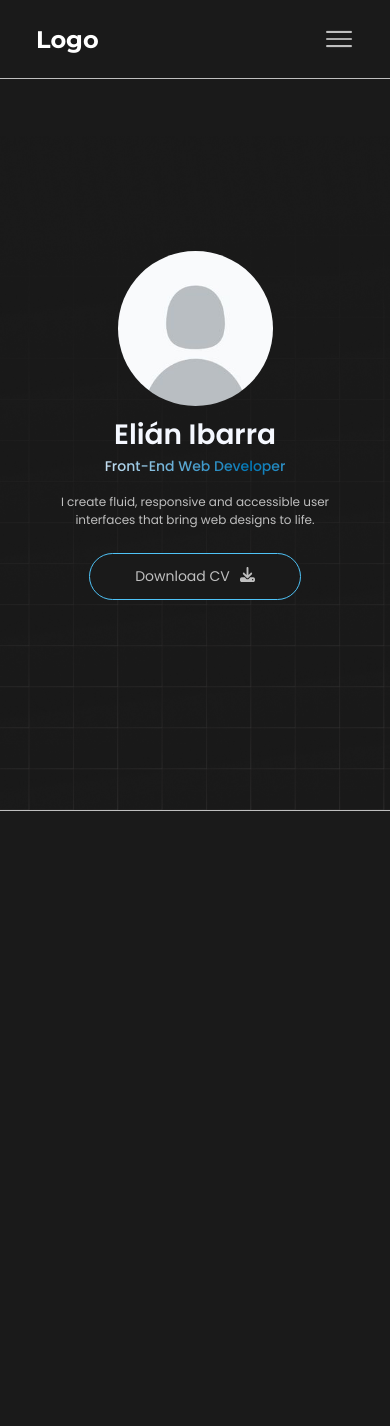
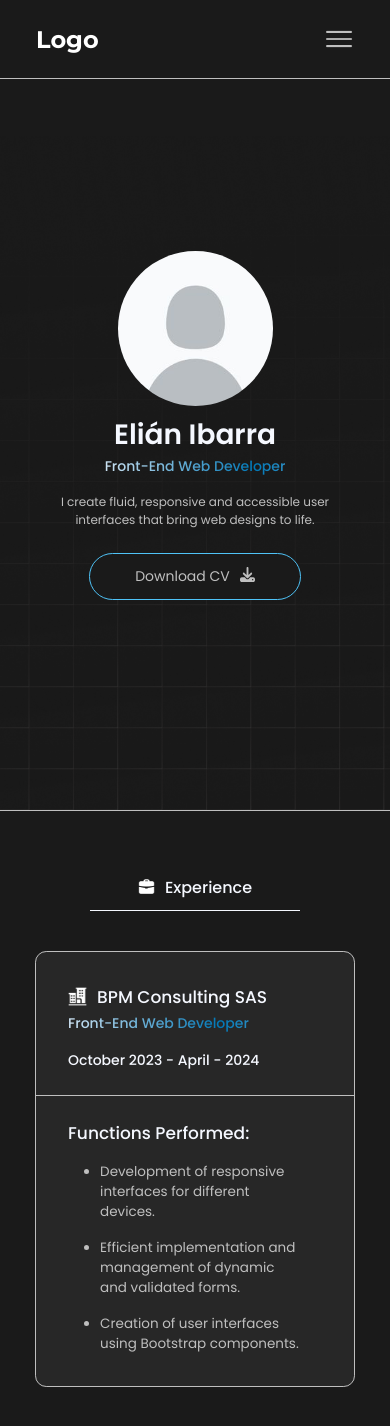
Before and after one commit to FazeElian/personal-portfolio, a React (Create React App) app: page / in a window 390 px wide. Shown: the top 1426 px of the page. Before the commit the page ends 844 px from the top, so only its background shows below. Built offline with nearby package versions, Linux system fonts and the light colour scheme.

Commit message:
add: Experience section component & title section component

```diff
--- a/src/App.js
+++ b/src/App.js
@@ -1,6 +1,7 @@
 // Components
 import Header from "./components/Header";
 import BannerPerson from "./components/BannerPerson";
+import Experience from "./components/Experience";
 
 function App() {
   return (
@@ -10,6 +11,7 @@ function App() {
 
       <main className="page-content">
         <BannerPerson />
+        <Experience />
       </main>
     </>
   );
--- /dev/null
+++ b/src/assets/css/components/Experience.css
@@ -0,0 +1,214 @@
+.cont-experience {
+    display: flex;
+    width: 100%;
+    height: auto;
+    padding-bottom: 5rem;
+    border-bottom: 1px solid #BFBFBF;
+}
+
+.company-experience,
+.functions-experience {
+    display: flex;
+    width: 50%;
+    flex-direction: column;
+    justify-content: baseline;
+    padding: 4rem 0 4rem;
+}
+
+.company-experience {
+    align-items: flex-end;
+    border-right: 1px solid #F5F8FF;
+    padding-right: 6rem;
+}
+
+    .cont-company--company-experience {
+        display: flex;
+        width: 100%;
+        justify-content: flex-end;
+        align-items: center;
+        gap: 10px;
+    }
+
+        .cont-company--company-experience h1,
+        .functions-experience h2 {
+            font-size: 20px;
+            font-weight: 450;
+        }
+
+        .cont-company--company-experience img {
+            width: 22px;
+            height: 22px;
+        }
+
+    .company-experience h2 {
+        font-size: 16px;
+        font-weight: 450;
+    }
+
+    .company-experience h3 {
+        font-size: 14px;
+        font-weight: 450;
+        margin-top: 1rem;
+    }
+
+.functions-experience {
+    padding-left: 6rem;
+}
+
+    .list--functions-experience {
+        display: flex;
+        width: auto;
+        height: auto;
+        flex-direction: column;
+        margin-left: 2rem;
+        margin-top: 1rem;
+        gap: 1rem;
+    }
+
+        .list--functions-experience li {
+            width: 50%;
+            font-size: 15px;
+            font-weight: 400;
+        }
+
+/* Responsive 1440px */
+@media screen and (max-width: 1440px) {
+    .cont-company--company-experience h1,
+    .functions-experience h2 {
+        font-size: 18px;
+    }
+
+    .cont-company--company-experience img {
+        width: 19px;
+        height: 19px;
+    }
+
+    .company-experience h2 {
+        font-size: 15px;
+    }
+
+    .company-experience h3 {
+        font-size: 14px;
+    }
+
+    .list--functions-experience li {
+        width: 65%;
+        font-size: 14px;
+    }
+}
+
+/* Responsive 1280px */
+@media screen and (max-width: 1280px) {
+    .company-experience {
+        padding-right: 5rem;
+    }
+
+    .functions-experience {
+        padding-left: 5rem;
+    }
+}
+
+/* Responsive 1024px */
+@media screen and (max-width: 1024px) {
+    .cont-company--company-experience h1,
+    .functions-experience h2 {
+        font-size: 16px;
+    }
+
+    .cont-company--company-experience img {
+        width: 18px;
+        height: 18px;
+    }
+
+    .company-experience h2 {
+        font-size: 14px;
+    }
+
+    .company-experience h3 {
+        font-size: 13px;
+    }
+
+    .list--functions-experience li {
+        font-size: 13.5px;
+    }
+}
+
+/* Responsive 768px */
+@media screen and (max-width: 768px) {
+    .cont-experience {
+        width: 70%;
+        flex-direction: column;
+        align-items: center;
+        justify-content: center;
+        background-color: #272727;
+        border: 1px solid #BFBFBF;
+        border-radius: .7rem;
+        margin: auto auto 4rem;
+        padding-bottom: 0;
+    }
+
+    .company-experience,
+    .functions-experience {
+        border: none;
+        padding: 0;
+        justify-content: flex-start;
+        align-items: flex-start;
+    }
+
+    .company-experience {
+        padding: 2rem 2rem 1.5rem;
+    }
+
+    .functions-experience {
+        padding: 1.5rem 2rem 2rem;
+        border-top: 1px solid #BFBFBF;
+    }
+
+    .list--functions-experience,
+    .list--functions-experience li,
+    .cont-company--company-experience,
+    .cont-company--company-experience h1,
+    .company-experience h3,
+    .functions-experience h2,
+    .company-experience,
+    .functions-experience {
+        background: transparent;
+        width: 100%;
+    }
+
+    .cont-company--company-experience h1,
+    .functions-experience h2 {
+        font-size: 18px;
+    }
+
+    .cont-company--company-experience img {
+        width: 19px;
+        height: 19px;
+        background: transparent;
+    }
+
+    .company-experience h2 {
+        font-size: 14px;
+        margin-top: 3px;
+    }
+
+    .company-experience h3 {
+        font-size: 14px;
+    }
+
+    .list--functions-experience li {
+        width: 80%;
+    }
+}
+
+/* Responsive 425px */
+@media screen and (max-width: 425px) {
+    .cont-experience {
+        width: 82%;
+    }
+
+    .cont-company--company-experience h1,
+    .functions-experience h2 {
+        font-size: 17px;
+    }
+}
--- /dev/null
+++ b/src/assets/css/components/TitleSection.css
@@ -0,0 +1,59 @@
+.cont-title-section {
+    display: flex;
+    width: 100%;
+    height: auto;
+    padding: 4rem 0 3rem;
+    align-items: center;
+    justify-content: center;
+}
+
+    .title-section {
+        display: flex;
+        width: auto;
+        height: auto;
+        padding: 0 3rem .6rem;
+        border-bottom: 1px solid #F5F8FF;
+        align-items: center;
+        gap: 10px;
+    }
+
+    .title-section h2 {
+        font-size: 20px;
+        font-weight: 450;
+    }
+
+    .title-section img {
+        width: 20px;
+        height: 20px;
+    }
+
+/* Responsive 1440px */
+@media screen and (max-width: 1440px) {
+    .title-section h2 {
+        font-size: 18px;
+    }
+
+    .title-section img {
+        width: 18px;
+        height: 18px;
+    }
+}
+
+/* Responsive 1024px */
+@media screen and (max-width: 1024px) {
+    .title-section h2 {
+        font-size: 16px;
+    }
+
+    .title-section img {
+        width: 17px;
+        height: 17px;
+    }
+}
+
+/* Responsive 425px */
+@media screen and (max-width: 425px) {
+    .cont-title-section {
+        padding: 4rem 0 2.5rem;
+    }
+}
--- /dev/null
+++ b/src/components/Experience.jsx
@@ -0,0 +1,50 @@
+import React from 'react'
+
+// Styles for this component
+import "../assets/css/components/Experience.css";
+
+// Title section component
+import TitleSection from './TitleSection';
+
+// Images - icons
+import ExperienceIcon from "../assets/img/Experience.png";
+import CompanyIcon from "../assets/img/Company.png";
+
+const Experience = () => {
+    return (
+        <>
+            {/* Title of the section component */}
+            <TitleSection
+                titleIcon = {ExperienceIcon}
+                title = "Experience"
+            />
+
+            <div className="cont-experience font-poppins">
+                <div className="company-experience">
+                    <div className="cont-company--company-experience txt-white--dark-mode">
+                        <img src={CompanyIcon} alt="" />
+                        <h1>BPM Consulting SAS</h1>
+                    </div>
+                    <h2 className="txt-white-blue-gradient--dark-mode">Front-End Web Developer</h2>
+                    <h3 className="txt-white--dark-mode">October 2023 - April - 2024</h3>
+                </div>
+                <div className="functions-experience">
+                    <h2 className="txt-white--dark-mode">Functions Performed:</h2>
+                    <ul className="list--functions-experience">
+                        <li className="txt-gray--dark-mode">
+                            Development of responsive interfaces for different devices.
+                        </li>
+                        <li className="txt-gray--dark-mode">
+                            Efficient implementation and management of dynamic and validated forms.
+                        </li>
+                        <li className="txt-gray--dark-mode">
+                            Creation of user interfaces using Bootstrap components.
+                        </li>
+                    </ul>
+                </div>
+            </div>
+        </>
+    )
+}
+
+export default Experience
--- /dev/null
+++ b/src/components/TitleSection.jsx
@@ -0,0 +1,17 @@
+import React from 'react'
+
+// Styles for this component
+import "../assets/css/components/TitleSection.css";
+
+const TitleSection = (props) => {
+    return (
+        <div className="cont-title-section bg-transparent font-poppins">
+            <div className="title-section">
+                <img src={props.titleIcon} alt="" />
+                <h2 className="bg-transparent txt-white--dark-mode">{props.title}</h2>
+            </div>
+        </div>
+    )
+}
+
+export default TitleSection
```
Also changed, not shown: src/assets/img/Company.png (added).
